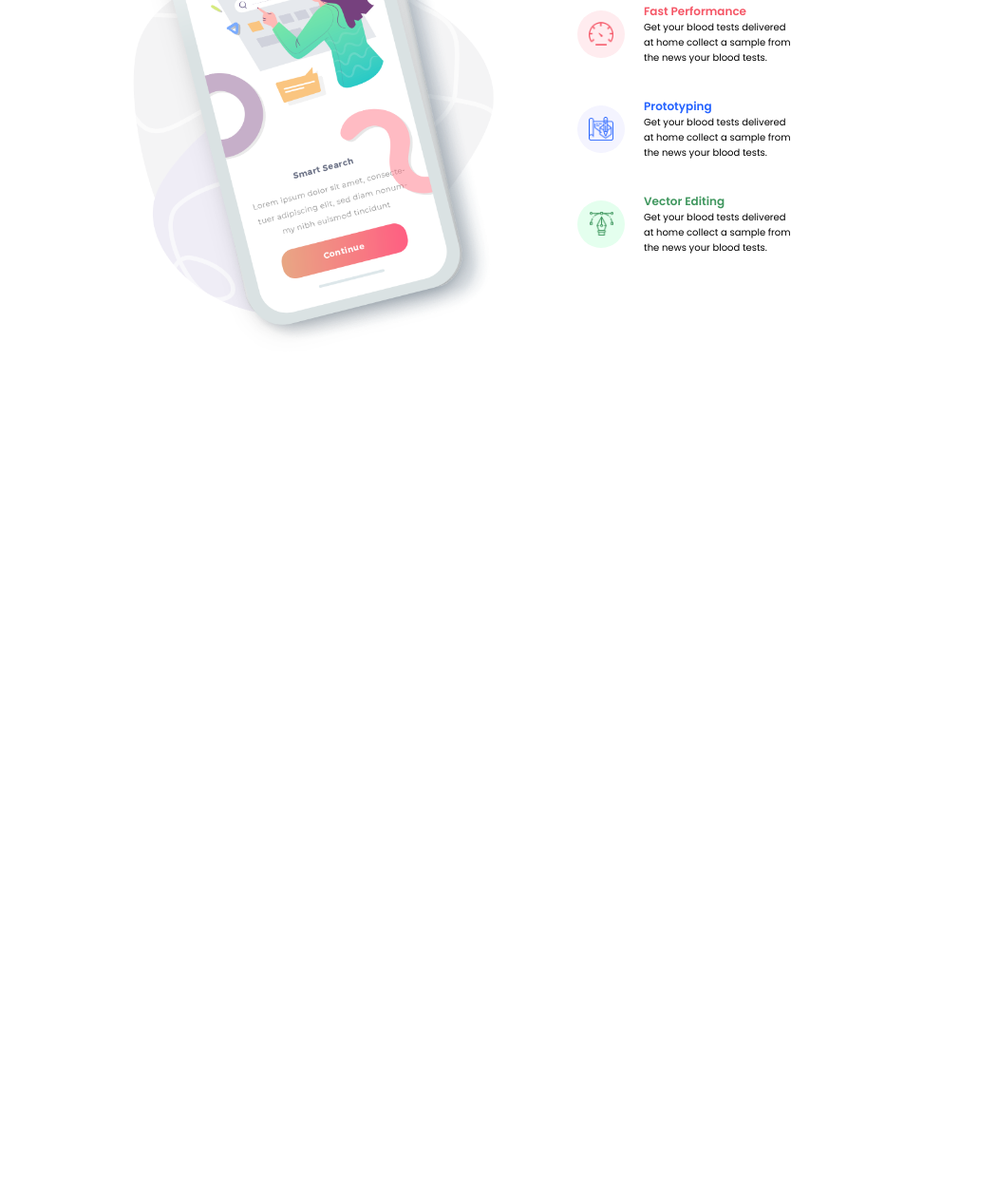
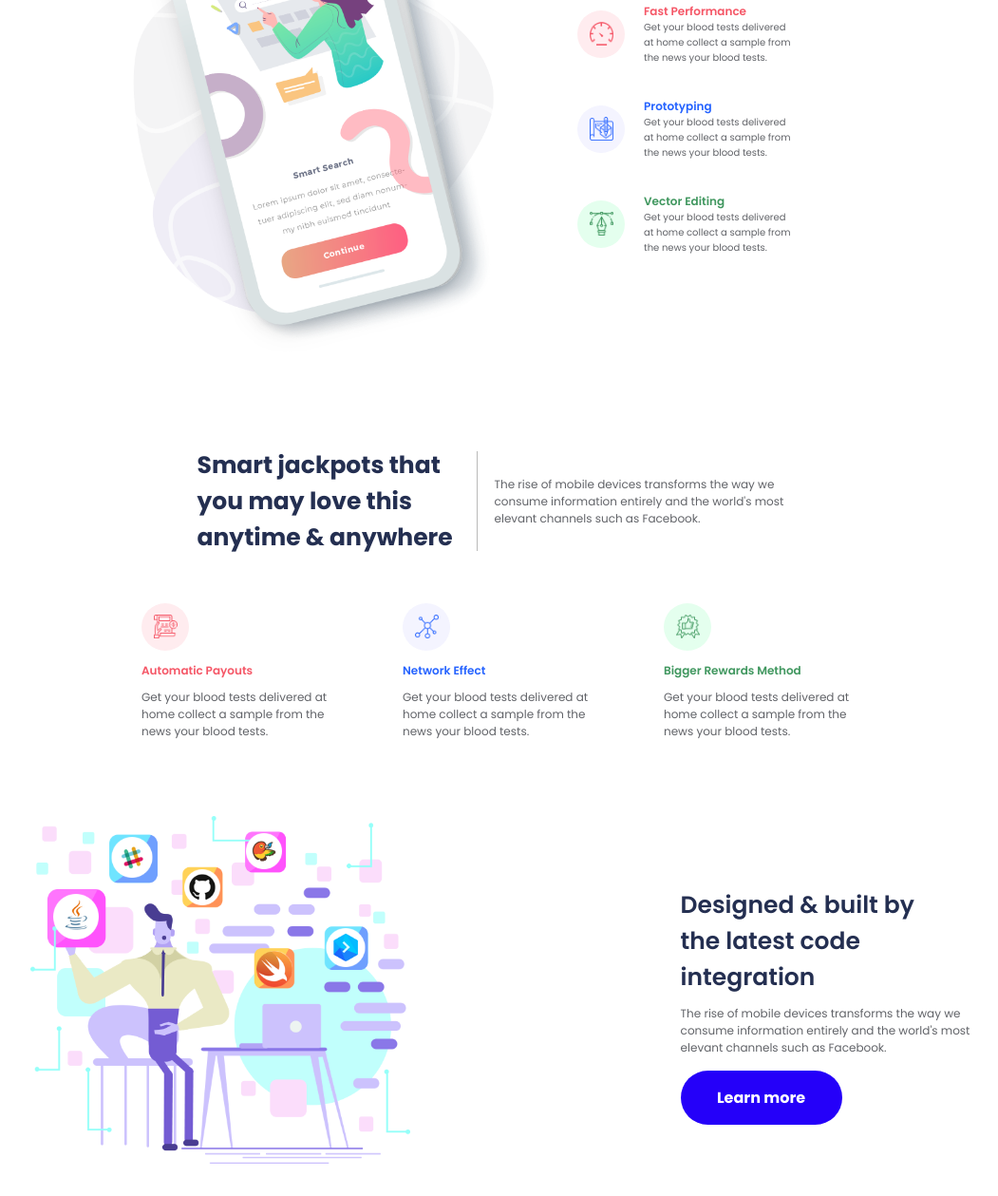
Before and after one commit to NazariiSova/Interlogic-task, a plain HTML site: page components/main/index.html in a window 1280 px wide. Shown: the part 1200-2459 px from the top of the page at 95% size, without its empty margins (116-1167 px from the left). Before the commit the page ends 1591 px from the top, so only its background shows below. Drawn offline with Linux system fonts and the light colour scheme; files that its build step writes are made by us from their sources.

Commit message:
add integration

```diff
--- a/components/features/features.css
+++ b/components/features/features.css
@@ -1,5 +1,5 @@
 .features {
-  margin-top: 185px;
+  margin-top: 205px;
   display: flex;
   justify-content: center;
   margin-left: -160px;
@@ -13,7 +13,6 @@
   margin-top: 80px;
   position: relative;
 }
-
 .features__img-front {
   height: 845px;
   position: absolute;
@@ -21,7 +20,6 @@
   left: 60px;
   z-index: 1;
 }
-
 .features__img-back {
   height: 810px;
   position: absolute;
@@ -37,7 +35,6 @@
   color: #242f51;
   width: 300px;
 }
-
 .features__text-subtitle {
   font-size: 16px;
   font-weight: 400;
@@ -51,14 +48,8 @@
 }
 .features-list-description {
   width: 260px;
+  color: #616368;
 }
-
-.features__text-img-container {
-  width: 88px;
-  height: 88px;
-  border-radius: 50px;
-}
-
 .features__text-speed-img-container {
   background-color: #ffecef;
 }
@@ -94,8 +85,6 @@
     margin-left: -70px;
   }
   .features__img-container {
-    background-image: url("../img/background/features.png");
-    background-repeat: no-repeat;
     background-size: contain;
     background-position: center;
     height: 450px;
@@ -109,7 +98,6 @@
     z-index: 1;
   }
   .features__img-back {
-
     height: 520px;
     left: 50%;
     transform: translate(calc(-50% + 24px), 52px);
@@ -130,7 +118,6 @@
   .features__text-main-title {
     font-size: 25px;
     font-weight: 700px;
-
     width: 280px;
   }
   .features__text-subtitle {
@@ -149,14 +136,6 @@
   .features-list-description {
     width: 160px;
     font-size: 10px;
-  }
-  .features__text-img {
-    height: 25px;
-  }
-  .features__text-img-container {
-    width: 50px;
-    height: 50px;
-    border-radius: 50px;
   }
   .features-list-title {
     font-size: 12px;
@@ -179,17 +158,12 @@
     width: 100%;
     margin-top: 40px;
   }
-
   .features__img-front {
     height: 410px;
-    left: 50%;
     transform: translate(calc(-50% + 15px), 90px);
-    z-index: 1;
   }
-
   .features__img-back {
     height: 385px;
-    left: 50%;
     transform: translate(calc(-50% + 26px), 85px);
   }
   .features__text {
@@ -205,60 +179,22 @@
   }
   .features__text-main-title {
     font-size: 25px;
-    font-weight: 600;
-    color: #242f51;
   }
-
   .features__text-subtitle {
     font-size: 10px;
-    font-weight: 400;
-    color: #616368;
     width: 280px;
   }
   .features__text-text {
     margin-left: 20px;
   }
   .features__text-box {
-    margin-top: 34px;
+    margin-top: 10px;
   }
   .features-list-description {
     width: 160px;
     font-size: 10px;
   }
-  .features__text-img {
-    height: 25px;
-  }
-  .features__text-img-container {
-    width: 50px;
-    height: 50px;
-    border-radius: 50px;
-  }
-  .features__text-speed-img-container {
-    background-color: #ffecef;
-  }
-  .features__text-speed-title {
-    color: #f55767;
-  }
   .features-list-title {
     font-size: 12px;
-    font-weight: 600;
-  }
-  .features__text-prototyping-box {
-    display: flex;
-  }
-  .features__text-prototyping-img-container {
-    background-color: #f4f4ff;
-  }
-  .features__text-prototyping-title {
-    color: #2563ff;
-  }
-  .features__text-vector-box {
-    display: flex;
-  }
-  .features__text-vector-img-container {
-    background-color: #e4ffee;
-  }
-  .features__text-vector-title {
-    color: #40975f;
   }
 }
--- /dev/null
+++ b/components/integration/integration.css
@@ -0,0 +1,184 @@
+.integration {
+  margin-top: 118px;
+  display: flex;
+  justify-content: space-around;
+  align-items: center;
+  margin-left: 50px;
+  margin-right: 200px;
+}
+.integration__img-container {
+  background-image: url("../img/background/integration.png");
+  background-repeat: no-repeat;
+  height: 550px;
+  width: 600px;
+  position: relative;
+}
+.integration__img-java-container {
+  position: absolute;
+  left: 50%;
+  transform: translate(calc(-50% + -228px), 125px);
+}
+.integration__img-hashtag-container {
+  position: absolute;
+  left: 50%;
+  transform: translate(calc(-50% + -140px), 35px);
+}
+.integration__img-git-container {
+  position: absolute;
+  left: 50%;
+  transform: translate(calc(-50% + -29px), 84px);
+}
+.integration__img-bird-container {
+  position: absolute;
+  left: 50%;
+  transform: translate(calc(-50% + 68px), 28px);
+}
+.integration__img-swift-container {
+  position: absolute;
+  left: 50%;
+  transform: translate(calc(-50% + 85px), 213px);
+}
+.integration__img-hexagon-container {
+  position: absolute;
+  left: 50%;
+  transform: translate(calc(-50% + 197px), 177px);
+}
+.integration__text-title {
+  font-size: 36px;
+  font-weight: 600;
+  color: #242f51;
+}
+.integration__text-description {
+  margin-top: 30px;
+  font-size: 16px;
+  font-weight: 400;
+  color: #616368;
+}
+.integration__text-button {
+  margin-top: 40px;
+}
+
+@media (max-width: 1280px) {
+  .integration {
+    margin-top: 80px;
+    justify-content: space-around;
+    align-items: center;
+    margin-left: 5px;
+    margin-right: 0px;
+  }
+  .integration__img-container {
+    background-size: 400px;
+    width: 400px;
+    height: 400px;
+  }
+  .integration__img-java{
+    height: 48px;
+  }
+  .integration__img-hashtag{
+    height: 43px;
+  }
+  .integration__img-git{
+    height: 38px;
+  }
+  .integration__img-bird{
+    height: 38px;
+  }
+  .integration__img-swift{
+    height: 38px;
+  }
+  .integration__img-hexagon{
+    height: 41px;
+  }
+  .integration__img-java-container {
+    transform: translate(calc(-50% + -152px), 82px);
+  }
+  .integration__img-hashtag-container {
+    transform: translate(calc(-50% + -93px), 22px);
+  }
+  .integration__img-git-container {
+    transform: translate(calc(-50% + -19px), 56px);
+  }
+  .integration__img-bird-container {
+    transform: translate(calc(-50% + 46px), 18px);
+  }
+  .integration__img-swift-container {
+    transform: translate(calc(-50% + 57px), 142px);
+  }
+  .integration__img-hexagon-container {
+    transform: translate(calc(-50% + 132px), 118px);
+  }
+  .integration__text-title {
+    font-size: 25px;
+  }
+  .integration__text-description {
+    margin-top: 10px;
+    font-size: 12px;
+  }
+  .integration__text-button {
+    margin-top: 15px;
+
+  }
+}
+
+@media (max-width: 796px) {
+    .integration {
+      margin-top: 50px;
+      flex-direction: column;
+      align-items: center;
+      margin-left: 5px;
+      margin-right: 25px;
+    }
+    .integration__img-container {
+      background-size: 300px;
+      width: 300px;
+      height: 300px;
+    }
+
+    .integration__img-java{
+      height: 35px;
+    }
+    .integration__img-hashtag{
+      height: 33px;
+    }
+    .integration__img-git{
+      height: 29px;
+    }
+    .integration__img-bird{
+      height: 28px;
+    }
+    .integration__img-swift{
+      height: 28px;
+    }
+    .integration__img-hexagon{
+      height: 32px;
+    }
+    .integration__img-java-container {
+      transform: translate(calc(-50% + -114px), 62px);
+    }
+    .integration__img-hashtag-container {
+      transform: translate(calc(-50% + -70px), 17px);
+    }
+    .integration__img-git-container {
+      transform: translate(calc(-50% + -14px), 41px);
+    }
+    .integration__img-bird-container {
+      transform: translate(calc(-50% + 35px), 15px);
+    }
+    .integration__img-swift-container {
+      transform: translate(calc(-50% + 43px), 106px);
+    }
+    .integration__img-hexagon-container {
+      transform: translate(calc(-50% + 100px), 88px);
+    }
+    .integration__text-container {
+      margin-left: 10px;
+    }
+
+    .integration__text-description {
+      margin-top: 10px;
+    }
+    .integration__text-button {
+      margin-top: 15px;
+
+    }
+  }
--- /dev/null
+++ b/components/integration/integration.html
@@ -0,0 +1,37 @@
+<div class="integration">
+    <div class="integration__img-container">
+        <div class="integration__img-java-container">
+            <img class="integration__img-java" src="../img/icon/java.png" alt="java">
+        </div>
+
+        <div class="integration__img-hashtag-container">
+            <img class="integration__img-hashtag" src="../img/icon/hashtag.png" alt="hashtag">
+        </div>
+
+        <div class="integration__img-git-container">
+            <img class="integration__img-git" src="../img/icon/git.png" alt="git">
+        </div>
+
+        <div class="integration__img-bird-container">
+            <img class="integration__img-bird" src="../img/icon/bird.png" alt="bird">
+        </div>
+
+        <div class="integration__img-swift-container">
+            <img class="integration__img-swift" src="../img/icon/swift.png" alt="swift">
+        </div>
+
+        <div class="integration__img-hexagon-container">
+            <img class="integration__img-hexagon" src="../img/icon/hexagon.png" alt="hexagon">
+        </div>
+
+    </div>
+    <div class="integration__text-container ">
+        <div class="integration__text-title">Designed & built by<br />
+            the latest code<br />
+            integration</div>
+        <div class="integration__text-description">The rise of mobile devices transforms the way we<br />
+            consume information entirely and the world's most<br />
+            elevant channels such as Facebook.</div>
+        <div class="integration__text-button button">Learn more</div>
+    </div>
+</div>
--- /dev/null
+++ b/components/jackpots/jackpots.css
@@ -0,0 +1,204 @@
+.jackpots {
+  display: flex;
+  align-items: center;
+  flex-direction: column;
+  margin-top: 100px;
+  margin-right: 80px;
+}
+.jackpots__titles-container {
+  display: flex;
+  align-items: center;
+}
+
+.jackpots__title-line {
+  width: 1px;
+  height: 147px;
+  background-color: #b9b9b8;
+  margin-left: 74px;
+  margin-right: 48px;
+}
+
+.jackpots__title-main {
+  width: 440px;
+  color: #242f51;
+  font-weight: 700;
+  font-size: 40px;
+}
+
+.jackpots__title-small {
+  font-size: 16px;
+  color: #616368;
+  width: 420px;
+}
+
+.jackpots__items-container {
+  display: flex;
+  justify-content: space-between;
+  margin: 109px 0 0 50px;
+  width: 1030px;
+}
+
+.jackpots__item-box {
+  display: flex;
+  flex-direction: column;
+  align-items: flex-start;
+}
+
+.jackpots__payouts-img-container {
+  background-color: #ffecef;
+}
+.jackpots__network-img-container {
+  background-color: #f4f4ff;
+}
+.jackpots__reward-img-container {
+  background-color: #e4ffee;
+}
+.jackpots-list-title {
+  margin-top: 32px;
+  font-size: 20px;
+  font-weight: 600;
+}
+.jackpots__text-payouts-title {
+  color: #f55767;
+}
+.jackpots__text-network-title {
+  color: #2563ff;
+}
+.jackpots__text-reward-title {
+  color: #40975f;
+}
+.jackpots-list-description {
+  margin-top: 15px;
+  color: #616368;
+}
+
+@media (max-width: 1280px) {
+  .jackpots {
+    margin-top: 80px;
+    margin-right: 0px;
+  }
+  .jackpots__titles-container {
+    display: flex;
+    align-items: center;
+  }
+
+  .jackpots__title-line {
+    height: 105px;
+    margin-left: 14px;
+    margin-right: 18px;
+  }
+
+  .jackpots__title-main {
+    width: 280px;
+    font-size: 25px;
+  }
+
+  .jackpots__title-small {
+    font-size: 12px;
+    width: 320px;
+  }
+
+  .jackpots__items-container {
+    margin: 50px 0 0 0;
+    width: 750px;
+  }
+
+  .jackpots__item-box {
+    width: 200px;
+  }
+  .jackpots-list-title {
+    margin-top: 12px;
+    font-size: 12px;
+    font-weight: 600;
+  }
+  .jackpots-list-description {
+    margin-top: 10px;
+    font-size: 12px;
+  }
+}
+
+@media (max-width: 796px) {
+  .jackpots {
+    margin-top: 80px;
+  }
+
+  .jackpots__titles-container {
+    display: flex;
+    align-items: center;
+    flex-direction: column;
+  }
+
+  .jackpots__title-line {
+    width: 200px;
+    height: 1px;
+    background-color: #b9b9b8;
+    margin: 20px 40px 0 0;
+  }
+
+  .jackpots__title-main {
+    width: 300px;
+    color: #242f51;
+    font-weight: 700;
+    font-size: 24px;
+  }
+
+  .jackpots__title-small {
+    font-size: 10px;
+    color: #616368;
+    width: 300px;
+    margin-top: 15px;
+  }
+
+  .jackpots__items-container {
+    display: flex;
+    flex-direction: column;
+    justify-content: center;
+    align-items: flex-start;
+    margin: 29px 0 0 0;
+    width: 300px;
+    position: relative;
+  }
+
+  .jackpots__item-box {
+    display: flex;
+    flex-direction: row;
+    align-items: center;
+  }
+
+  .jackpots__payouts-img-container,
+  .jackpots__network-img-container,
+  .jackpots__reward-img-container {
+    margin-top: 10px;
+    width: 240px;
+    height: 240px;
+  }
+
+  .jackpots__text-text {
+    margin-top: 10px;
+    padding-left: 30px;
+  }
+
+  .jackpots__text-payouts-title {
+    color: #f55767;
+  }
+
+  .jackpots__text-network-title {
+    color: #2563ff;
+  }
+
+  .jackpots__text-reward-title {
+    color: #40975f;
+  }
+
+  .jackpots-list-title {
+    margin-left: 0;
+    font-size: 12px;
+  }
+
+  .jackpots-list-description {
+    width: 240px;
+    margin-top: 0px;
+    font-size: 10px;
+    color: #616368;
+  }
+}
--- /dev/null
+++ b/components/jackpots/jackpots.html
@@ -0,0 +1,68 @@
+<div class="jackpots">
+    <div class="jackpots__titles-container centring">
+        <div class="jackpots__title-main">
+            Smart jackpots that<br />
+            you may love this<br />
+            anytime & anywhere
+        </div>
+        <div class="jackpots__title-line"></div>
+        <div class="jackpots__title-small">
+            The rise of mobile devices transforms the way we<br />
+            consume information entirely and the world's most<br />
+            elevant channels such as Facebook.
+        </div>
+    </div>
+    <div class="jackpots__items-container ">
+
+        <div class="jackpots__item-box  ">
+            <div class="jackpots__payouts-img-container circle centring">
+                <img class="circle-img" src="../img/icon/payouts.png" alt="payouts">
+            </div>
+            <div class="jackpots__text-text">
+                <div class="jackpots__text-payouts-title jackpots-list-title">
+                    Automatic Payouts
+                </div>
+                <div class="jackpots-list-description">
+                    Get your blood tests delivered at<br />
+                    home collect a sample from the<br />
+                    news your blood tests.
+                </div>
+            </div>
+        </div>
+
+        <div class="jackpots__item-box ">
+            <div class="jackpots__network-img-container circle centring">
+                <img class="circle-img" src="../img/icon/network.png" alt="network">
+            </div>
+            <div class="jackpots__text-text">
+                <div class="jackpots__text-network-title jackpots-list-title">
+                    Network Effect
+                </div>
+                <div class="jackpots-list-description">
+                    Get your blood tests delivered at<br />
+                    home collect a sample from the<br />
+                    news your blood tests.
+                </div>
+            </div>
+        </div>
+
+
+        <div class="jackpots__item-box ">
+            <div class="jackpots__reward-img-container circle centring">
+                <img class="circle-img" src="../img/icon/reward.png" alt="reward">
+            </div>
+            <div class="jackpots__text-text">
+                <div class="jackpots__text-reward-title jackpots-list-title">
+                    Bigger Rewards Method
+                </div>
+                <div class="jackpots-list-description">
+                    Get your blood tests delivered at<br />
+                    home collect a sample from the<br />
+                    news your blood tests.
+                </div>
+            </div>
+        </div>
+
+
+    </div>
+</div>
--- a/components/js/fetch.js
+++ b/components/js/fetch.js
@@ -17,8 +17,21 @@ fetch('../partners/partners.html')
         document.getElementById('partnersComponent').innerHTML = data;
     });
 
-    fetch('../features/features.html')
+fetch('../features/features.html')
     .then(response => response.text())
     .then(data => {
         document.getElementById('featuresComponent').innerHTML = data;
     });
+
+fetch('../jackpots/jackpots.html')
+    .then(response => response.text())
+    .then(data => {
+        document.getElementById('jackpotsComponent').innerHTML = data;
+    });
+
+
+    fetch('../integration/integration.html')
+    .then(response => response.text())
+    .then(data => {
+        document.getElementById('integrationComponent').innerHTML = data;
+    });
--- a/components/main/index.html
+++ b/components/main/index.html
@@ -15,13 +15,16 @@
     <link rel="stylesheet" href="../home/home.css">
     <link rel="stylesheet" href="../partners/partners.css">
     <link rel="stylesheet" href="../features/features.css">
+    <link rel="stylesheet" href="../jackpots/jackpots.css">
+    <link rel="stylesheet" href="../integration/integration.css">
 
     <link rel="stylesheet" type="text/css" href="header.css">
     <link rel="stylesheet" type="text/css" href="home.css">
     <link rel="stylesheet" type="text/css" href="partners.css">
     <link rel="stylesheet" type="text/css" href="main.css">
     <link rel="stylesheet" type="text/css" href="features.css">
-
+    <link rel="stylesheet" type="text/css" href="jackpots.css">
+    <link rel="stylesheet" type="text/css" href="integration.css">
     <script src="../js/fetch.js" defer></script>
     <script src="../js/header.js" defer></script>
     <title>AppLab</title>
@@ -41,7 +44,8 @@
         <div class="home__main" id="homeComponent"></div>
         <div class="partners__main" id="partnersComponent"></div>
         <div class="features__main" id="featuresComponent"></div>
-
+        <div class="jackpots__main" id="jackpotsComponent"></div>
+        <div class="integration__main" id="integrationComponent"></div>
 
     </main>
 </body>
--- a/components/main/main.css
+++ b/components/main/main.css
@@ -13,9 +13,31 @@ body {
   text-decoration: none;
   border-radius: 50px;
 }
-
-.centring{
+.centring {
   display: flex;
   justify-content: center;
   align-items: center;
 }
+.circle {
+  width: 88px;
+  height: 88px;
+  border-radius: 50px;
+}
+
+@media (max-width: 1280px) {
+  .circle {
+    width: 50px;
+    height: 50px;
+  }
+  .circle-img{
+    height: 25px;
+    width: 25px;
+  }
+}
+
+@media (max-width: 796px) {
+  .circle {
+    width: 50px;
+    height: 50px;
+  }
+}
```
Also changed, not shown: components/features/features.html (+6 -6 lines), components/img/background/integration.png (added), components/img/icon/bird.png (added), components/img/icon/git.png (added), components/img/icon/hashtag.png (added), components/img/icon/hexagon.png (added), components/img/icon/java.png (added), components/img/icon/network.png (added), components/img/icon/payouts.png (added), components/img/icon/reward.png (added), components/img/icon/swift.png (added).
